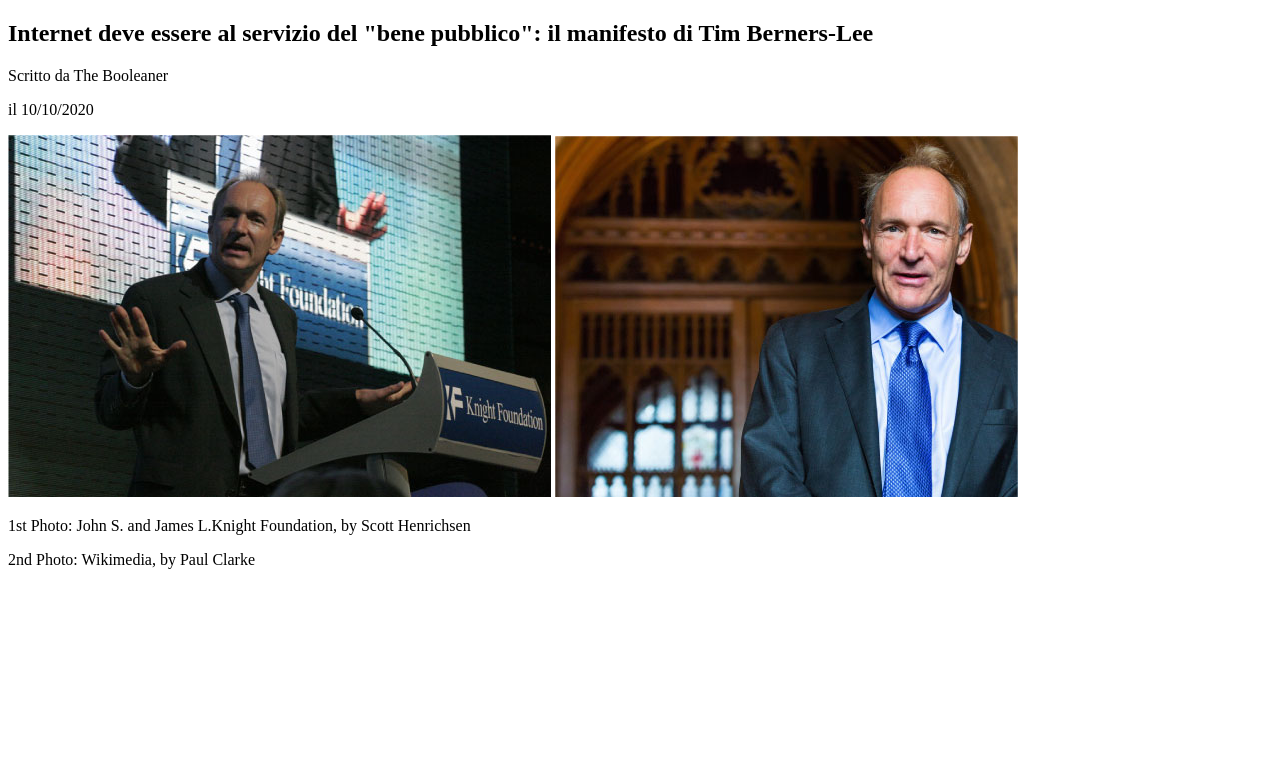
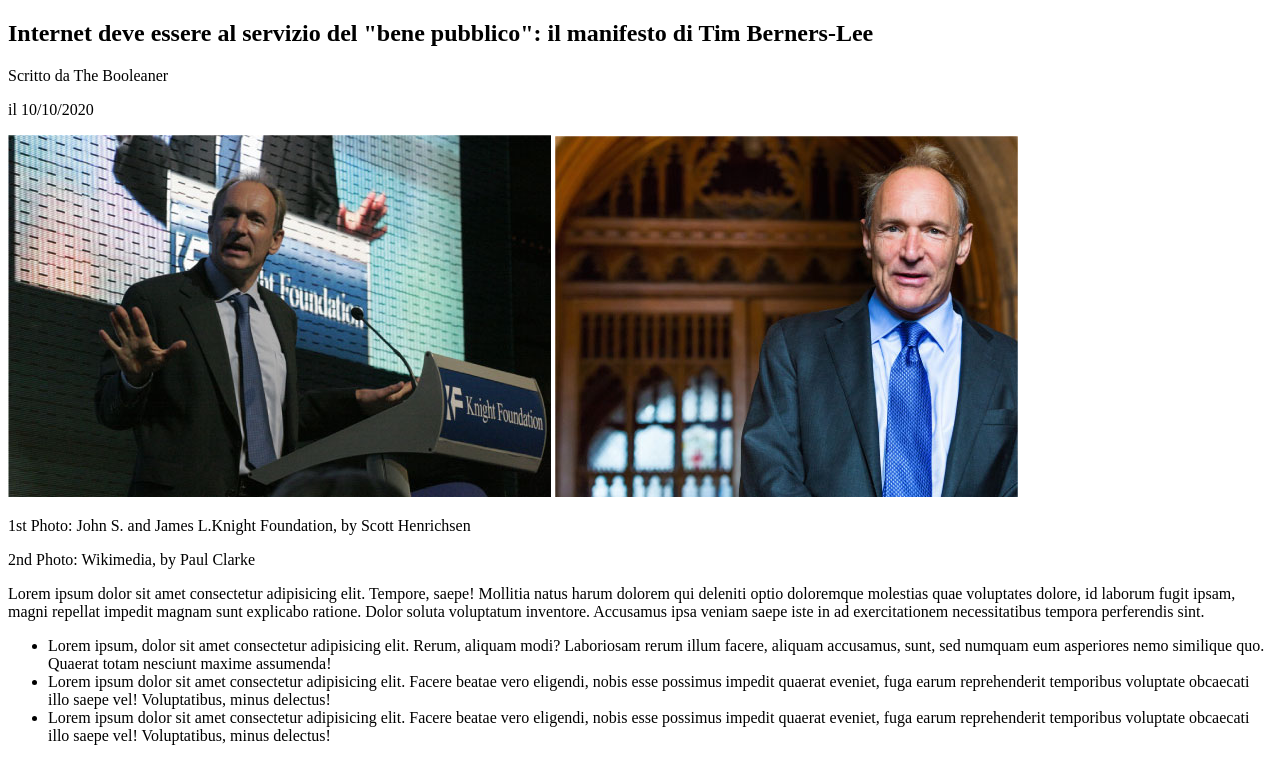
Before and after one commit to stefanocravotta/html-css-booleaner, a plain HTML site: page index.html in a window 1280 px wide. Drawn offline with Linux system fonts and the light colour scheme.

Commit message:
descrizione-lista-fine

```diff
--- a/index.html
+++ b/index.html
@@ -49,13 +49,23 @@
 
         <!-- descrizione piu lista -->
 
-    <section></section>
+    <section>
+      <p>Lorem ipsum dolor sit amet consectetur adipisicing elit. Tempore, saepe! Mollitia natus harum dolorem qui deleniti optio doloremque molestias quae voluptates dolore, id laborum <span class="testo-evidenziato"> fugit ipsam, magni repellat impedit magnam sunt explicabo ratione.</span> Dolor soluta voluptatum inventore. Accusamus ipsa veniam saepe iste in ad exercitationem necessitatibus tempora perferendis sint.</p>
+      <ul>
+        <li>Lorem ipsum, dolor sit amet consectetur adipisicing elit. Rerum, aliquam modi? Laboriosam rerum illum facere, aliquam accusamus, sunt, sed numquam eum asperiores nemo similique quo. Quaerat totam nesciunt maxime assumenda!</li>
+        <li>Lorem ipsum dolor sit amet consectetur adipisicing elit. Facere beatae vero eligendi, nobis esse possimus impedit quaerat eveniet, fuga earum reprehenderit temporibus voluptate obcaecati illo saepe vel! Voluptatibus, minus delectus!</li>
+        <li>Lorem ipsum dolor sit amet consectetur adipisicing elit. Facere beatae vero eligendi, nobis esse possimus impedit quaerat eveniet, fuga earum reprehenderit temporibus voluptate obcaecati illo saepe vel! Voluptatibus, minus delectus!</li>
+      </ul>
+
+    </section>
 
         <!-- /descrizione piu lista -->
 
         <!-- tabella piu altra descrizione -->
 
-    <section></section>
+    <section>
+
+    </section>
 
         <!-- /tabella piu altra descrizione -->
   </main>
```
